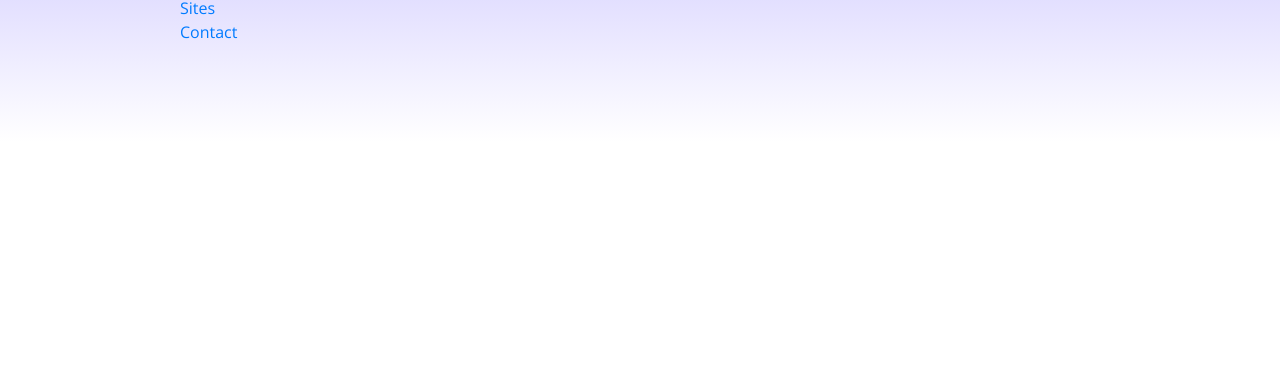
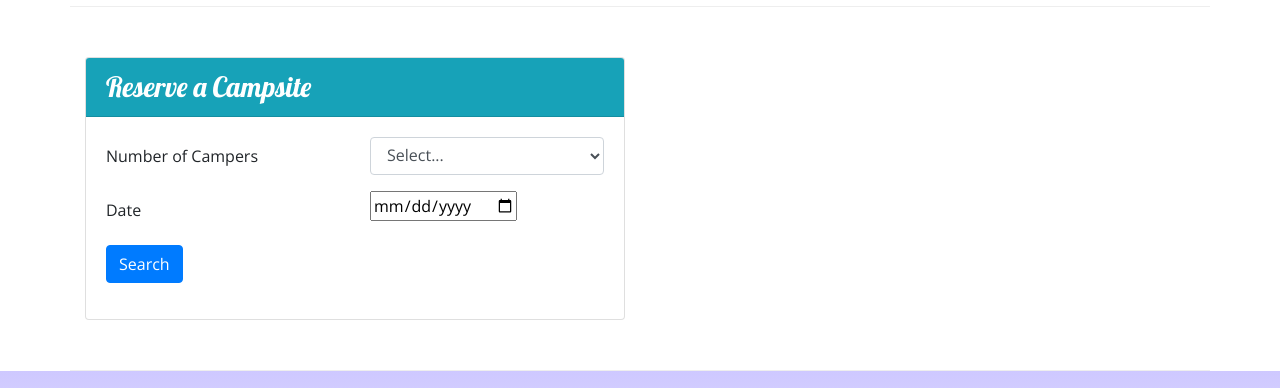
Before and after one commit to codecaviette/nucampsite-bootstrap, a website: page index.html in a window 1280 px wide. Shown: the part 1146-1534 px from the top of the page. Before the commit the page ends 1312 px from the top, so only its background shows below. Drawn offline with nearby package versions, Linux system fonts and the light colour scheme.

Commit message:
Reserve form

```diff
--- a/index.html
+++ b/index.html
@@ -29,6 +29,9 @@
                 <div class= "col">
                     <h1> NuCamp </h1>
                     <h2> a better way to camp </h2>
+                </div>
+                <div class="col-md-4 col-xl-2">
+                <a href="#reserveForm" role="button" class="btn btn-info btn-lg mt-4">Button</a>
                 </div>
             </div>
         </div>
@@ -76,8 +79,13 @@
             <h2> Featured Campsites </h2>
         </div>
         <div class ="col">
-            <h3> React Lake Campground </h3>
-            <p> Nestled in the foothills of the Chrome Mountains, this campground on the shoes of the pristine React </p>
+            <div class="media">
+                <div class="media-body align-self-center">
+                    <h3> React Lake Campground </h3>
+                    <p> Nestled in the foothills of the Chrome Mountains, this campground on the shoes of the pristine React </p>
+                </div>
+                <img class="d-flex ml-3 img-thumbnail" src="img/react-lake-thumb.jpg" alt="React Lake Thumb" />
+            </div>
         </div>
     </div>
 
@@ -95,6 +103,49 @@
             </div>
         </div>
     </div>
+
+    <div class="row row-content align-items-center">
+        <div class="col col-sm-6" class="mx-auto">
+            <div class="card">
+                <h3 class="card-header bg-info text-white"> Reserve a Campsite</h3>
+                <div class="card-body">
+                    <form id="reserveForm">
+                        <div class="row form-group">
+                            <label for="nuCampers" class="col-sm-6 col-form-label"> Number of Campers </label>
+                            <div class="col">
+                            <select name="nuCampers" id="nuCampers" class="form-control">
+                                <option value="">Select...</option>
+                                <option value="1">1</option>
+                                <option value="2">2</option>
+                                <option value="3">3</option>
+                                <option value="4">4</option>
+                                <option value="5">5</option>
+                                <option value="6">6</option>
+                            </select>
+                        </div>
+                        </div>
+                        <div class="row form-group">
+                            <label for="date" class="col-sm-6 col-form-label"> Date </label>
+                            <div class="col">
+                                <input type="date" id="date" name="date" placeholder="date" class="form-conrol">
+                            </div>
+                        </div>
+                        <div class="row form-group">
+                            <div class="col">
+                                <button type="submit" class="btn btn-primary" >Search</button>
+                            </div>
+                        </div>
+
+                    </form>
+
+                </div>
+            </div>
+
+
+        </div>
+
+    </div>
+
 </div>
 
 <footer class="site-footer">
```
